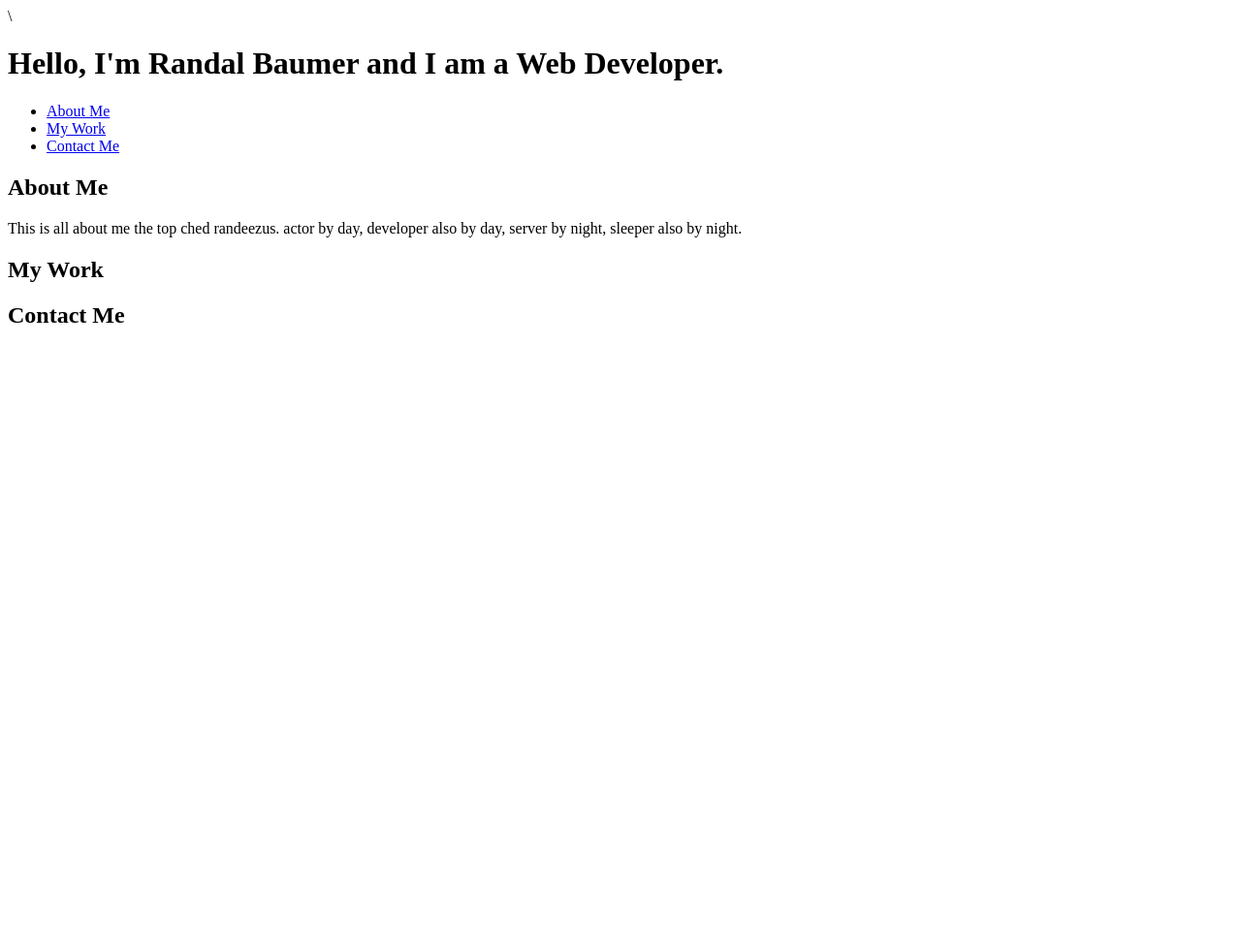
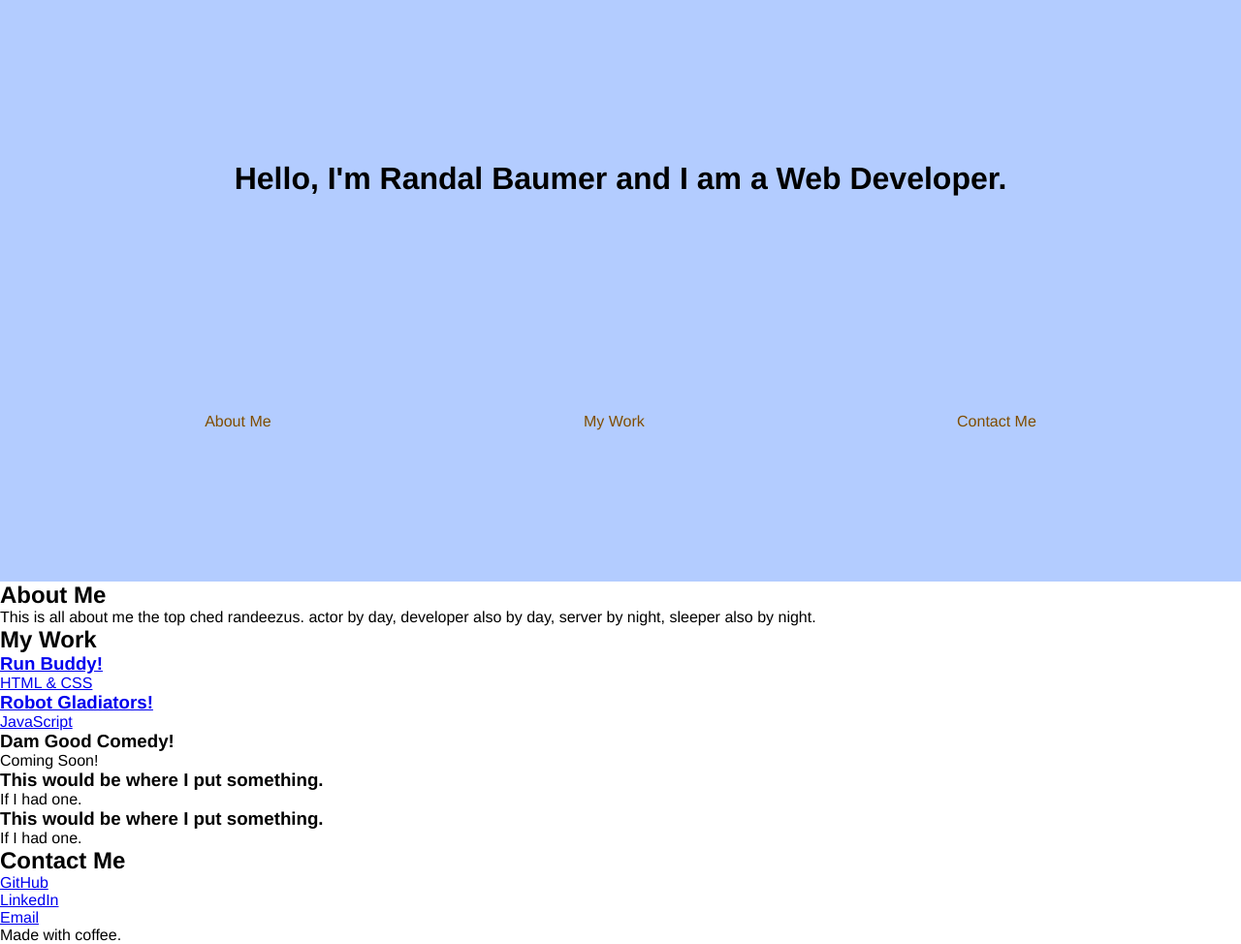
Before and after one commit to baumerr/baumerr.github.io, a plain HTML site: page index.html in a window 1280 px wide. Shown: the whole page at 97% size. Before the commit the page ends 800 px from the top, so only its background shows below. Drawn offline with Linux system fonts and the light colour scheme.

Commit message:
styled header

```diff
--- a/assets/style.css
+++ b/assets/style.css
@@ -0,0 +1,49 @@
+/* Tells the entire page to get rid of margins and padding */
+* {
+    margin: 0;
+    padding: 0;
+    box-sizing: border-box;
+    font-family: Helvetica, Arial, sans-serif;
+}
+
+:root {
+    --primColor: #b3ccff;
+    --secColor: #804d00;
+}
+
+/* Header Begin */
+header {
+    padding: 50px;
+    display: flex;
+    flex-direction: column;
+    background-color: var(--primColor);
+    height: 600px;
+    justify-content: space-around;
+}
+
+header h1 {
+    text-align: center;
+    padding: 10px;
+}
+
+header nav ul {
+    display: flex;
+    justify-content: space-around;
+    flex-wrap: wrap;
+    align-items: center;
+    list-style: none;
+}
+
+header nav ul li a {
+    text-decoration: none;
+    color: var(--secColor);
+    padding: 7px;
+}
+
+header nav ul li a:hover {
+    background-color: var(--secColor);
+    color: var(--primColor);
+    padding: 7px;
+    border-radius: 2px;
+
+}
--- a/index.html
+++ b/index.html
@@ -4,9 +4,10 @@
     <meta charset="UTF-8">
     <meta http-equiv="X-UA-Compatible" content="IE=edge">
     <meta name="viewport" content="width=device-width, initial-scale=1.0">
+    <link rel="stylesheet" href="./assets/style.css">
     <title>Portfolio!</title>
 </head>
-<body>\
+<body>
     <!-- Top of the Page -->
     <header>
         <h1>Hello, I'm Randal Baumer and I am a Web Developer.</h1>
@@ -37,11 +38,65 @@
     <!-- My Work Section -->
     <section id="my-work">
         <h2>My Work</h2>
+
+        <!-- Run Buddy! -->
+            <!-- Making the entire article a link -->
+        <a href="https://baumerr.github.io/run-buddy/" alt="The website that Randal built called 'Run Buddy'.">
+            <article>
+                <h3>Run Buddy!</h3>
+                <p>HTML & CSS</p>
+            </article>
+        </a>
+
+        <!-- Robot Gladiators! -->
+        <!-- Making the entire article a link -->
+        <a href="https://baumerr.github.io/robot-gladiators/" alt="A game called 'Robot Gladiators' that Randal built.">
+            <article>
+                <h3>Robot Gladiators!</h3>
+                <p>JavaScript</p>
+            </article>
+        </a>
+
+        <!-- Soon to be section "Dam Good Comedy" -->
+        <article>
+            <h3>Dam Good Comedy!</h3>
+            <p>Coming Soon!</p>
+        </article>
+
+        <!-- Soon to be section -->
+        <article>
+            <h3>This would be where I put something.</h3>
+            <p>If I had one.</p>
+        </article>
+        <!-- Soon to be section -->
+        <article>
+            <h3>This would be where I put something.</h3>
+            <p>If I had one.</p>
+        </article>
+
     </section>
 
     <!-- Contact Me Section -->
-    <section id="#contact-me">
+    <section id="contact-me">
         <h2>Contact Me</h2>
+        <div>
+            <ul>
+                <li>
+                    <a href="https://github.com/baumerr" alt="Randal Baumer's GitHub Page.">GitHub</a>
+                </li>
+                <li>
+                    <a href="https://www.linkedin.com/in/randy-baumer-040a27a8/" alt="Randal Baumer's LinkedIn Page.">LinkedIn</a>
+                </li>
+                <li>
+                    <a href="mailto:randy.baumer@hotmail.com">Email</a>
+                </li>
+            </ul>
+        </div>
     </section>
+
+    <!-- Footer -->
+    <footer>
+        Made with coffee.
+    </footer>
 </body>
 </html>
```
